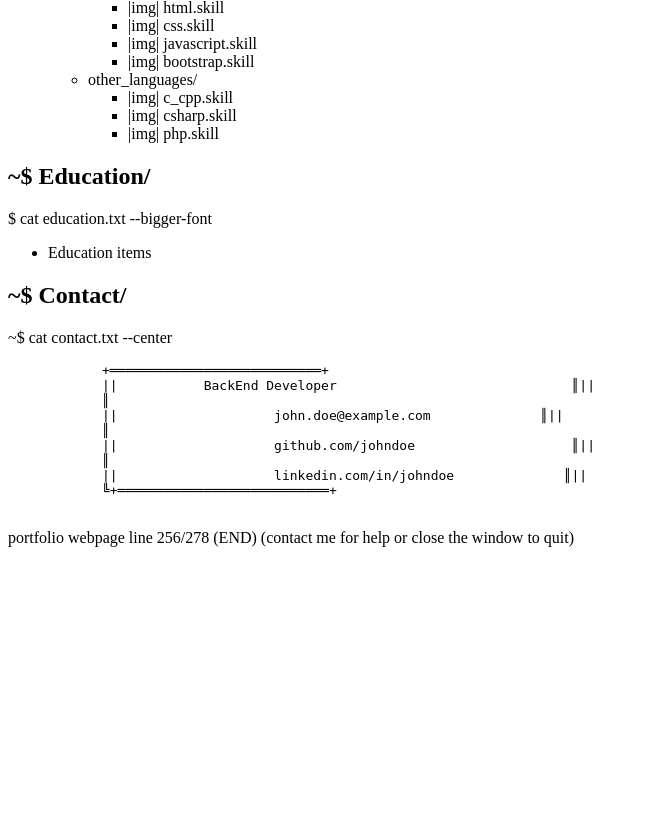
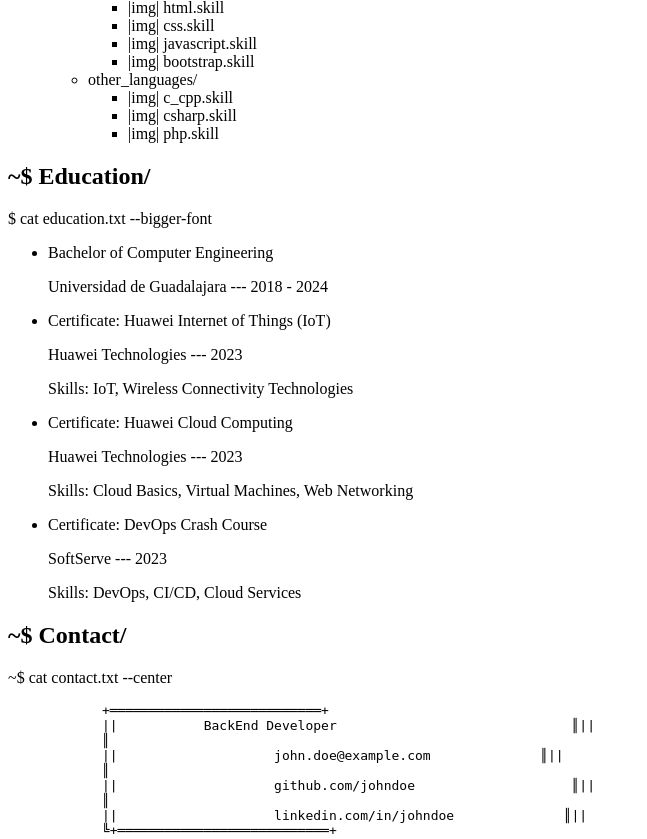
Before and after one commit to BrialexMaga/portfolio, a Flask app: page / in a window 1280 px wide. Shown: the part 960-1799 px from the top of the page, without its empty margins (0-647 px from the left). Before the commit the page ends 1507 px from the top, so only its background shows below. Run offline with Flask 3, Linux system fonts and the light colour scheme.

Commit message:
Add Bachelor's Degree and certificates to Education section

```diff
--- a/app.py
+++ b/app.py
@@ -14,9 +14,10 @@ def load_json(file_name: str) -> list[dict]:
 def home():
     projects = load_json("projects")
     skills = load_json("skills")
+    certificates = load_json("certificates")
 
     return render_template("index.html",
-                           projects=projects, skills=skills)
+                           projects=projects, skills=skills, certificates=certificates)
 
 if __name__=="__main__":
     app.run(debug=True)
--- /dev/null
+++ b/data/certificates.json
@@ -0,0 +1,20 @@
+[
+    {
+        "name": "Huawei Internet of Things (IoT)",
+        "company": "Huawei Technologies",
+        "year": "2023",
+        "skills": ["IoT", "Wireless Connectivity Technologies"]
+    },
+    {
+        "name": "Huawei Cloud Computing",
+        "company": "Huawei Technologies",
+        "year": "2023",
+        "skills": ["Cloud Basics", "Virtual Machines", "Web Networking"]
+    },
+    {
+        "name": "DevOps Crash Course",
+        "company": "SoftServe",
+        "year": "2023",
+        "skills": ["DevOps", "CI/CD", "Cloud Services"]
+    }
+]
--- a/templates/index.html
+++ b/templates/index.html
@@ -85,7 +85,17 @@
         <h2>~$ Education/</h2>
         <p class="code">$ cat education.txt --bigger-font</p>
         <ul>
-            <li>Education items</li>
+            <li>
+                <p>Bachelor of Computer Engineering</p>
+                <p>Universidad de Guadalajara --- 2018 - 2024</p>
+            </li>
+            {% for certificate in certificates %}
+            <li>
+                <p><span>Certificate:</span> {{ certificate.name }} </p>
+                <p> {{ certificate.company }} --- {{ certificate.year }} </p>
+                <p><span>Skills:</span> {{ ", ".join(certificate.skills) }} </p>
+            </li>
+            {% endfor %}
         </ul>
     </section>
 
```
